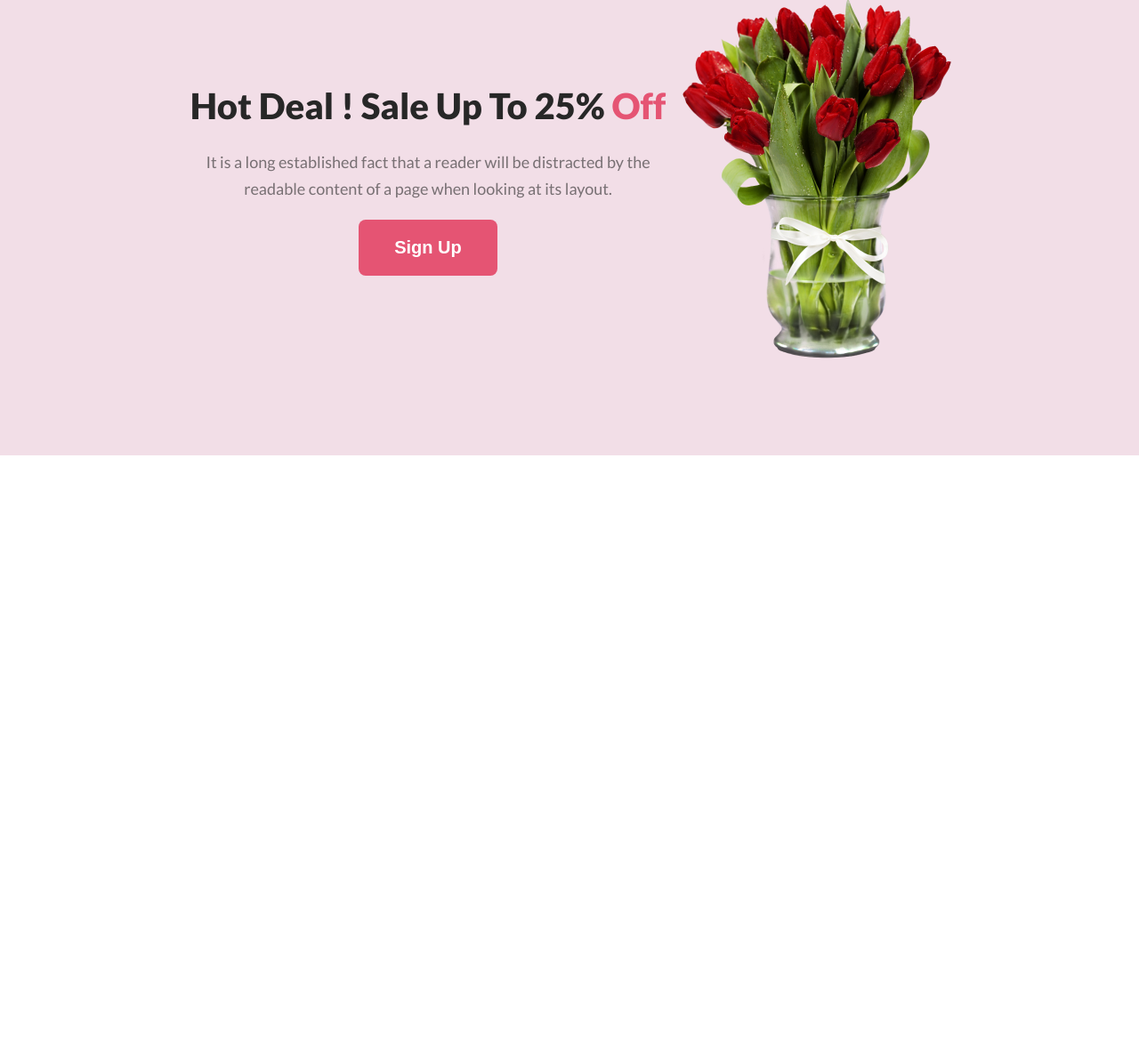
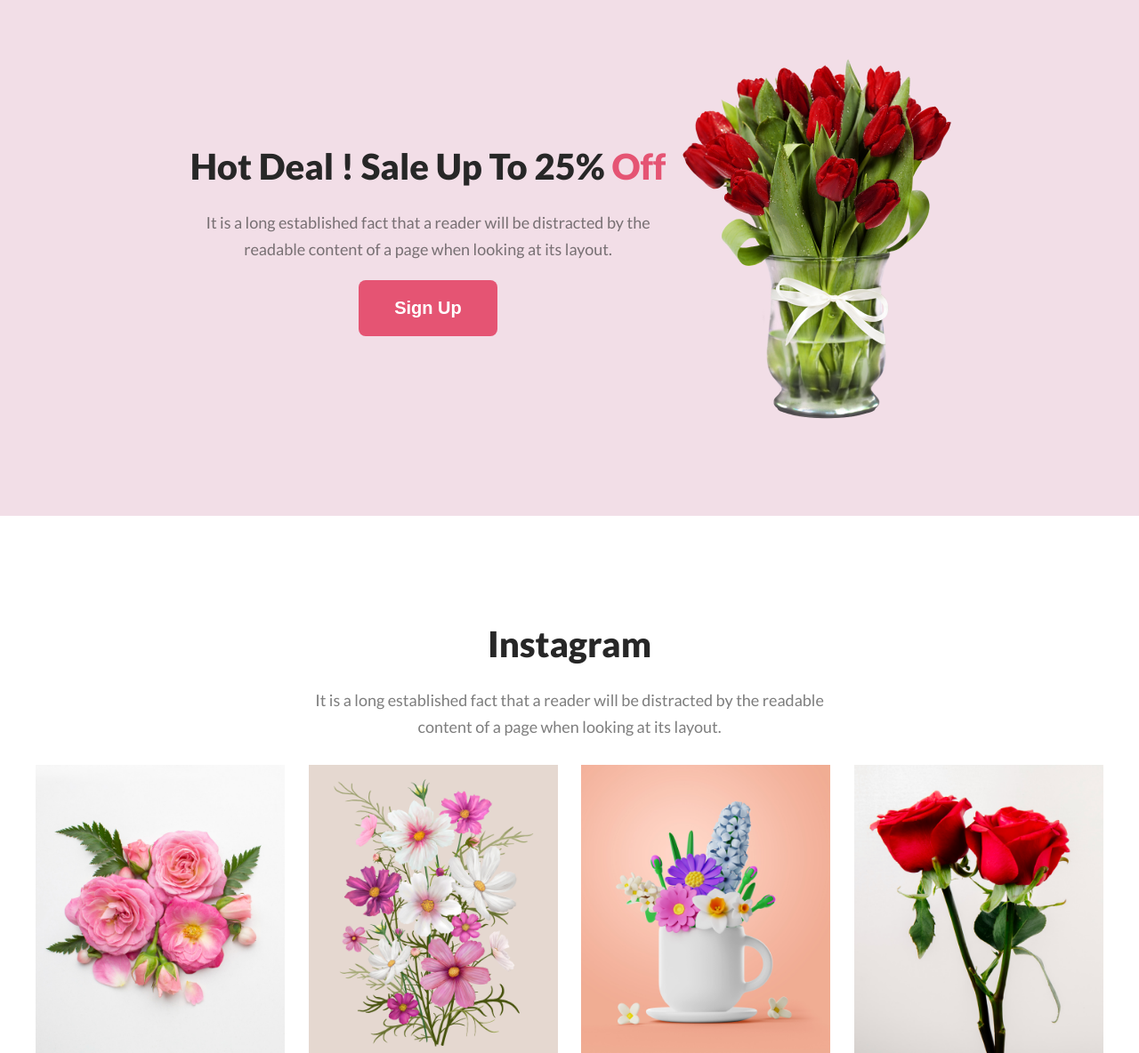
Before and after one commit to Naim-Ahmad/flower-shop, a plain HTML site: page index.html in a window 1280 px wide. Shown: the part 2134-3318 px from the top of the page at 89% size. Before the commit the page ends 2646 px from the top, so only its background shows below. Drawn offline with Linux system fonts and the light colour scheme.

Commit message:
added instagram section

```diff
--- a/index.html
+++ b/index.html
@@ -65,6 +65,7 @@
                 </div>
             </div>
         </section>
+        <!-- HOT deal section -->
         <section class="hot-deal bg-pink">
             <div class="hot-deal-container">
                 <div class="hot-deal-content">
@@ -78,6 +79,18 @@
                 <img src="images/pngwing 8.png" class="hot-deal-img">
             </div>
         </section>
+        <!-- instagram section -->
+        <section class="instagram-sec section-center">
+            <h2 class="title-2">Instagram</h2>
+            <p class="description">It is a long established fact that a reader will be distracted by the readable content of a page when looking at its
+            layout.</p>
+            <div class="instagram-img-container flex-between">
+                <img src="images/instagram-01.png" alt="instagram image" class="instagram-img">
+                <img src="images/instagram-02.png" alt="instagram image" class="instagram-img">
+                <img src="images/instagram-03.png" alt="instagram image" class="instagram-img">
+                <img src="images/instagram-04.png" alt="instagram image" class="instagram-img">
+            </div>
+        </section>
     </main>
 </body>
 </html>
--- a/style.css
+++ b/style.css
@@ -58,12 +58,10 @@ header {
 }
 .header-flower {
   width: 519px;
-  /* height: 650px; */
 }
 .header-img {
   width: 100%;
   height: 100%;
-  /* margin-right: -114px; */
   margin-bottom: -60px;
 }
 .header-content {
@@ -130,9 +128,12 @@ header {
   margin-top: 128px;
   text-align: center;
   background: #f4f4f4;
-  padding: 80px 150px;
+  padding: 50px 150px;
 }
 /* HOT deal section */
+.hot-deal {
+  margin-top: 128px;
+}
 .hot-deal-container {
   display: flex;
   justify-content: space-around;
@@ -143,3 +144,19 @@ header {
   max-width: 594px;
   text-align: center;
 }
+/* instagram section */
+.instagram-sec {
+  margin-top: 120px;
+}
+.instagram-img-container {
+  flex-wrap: wrap;
+}
+.instagram-img {
+  max-width: 280px;
+}
+.instagram-sec .description {
+  max-width: 576px;
+  text-align: center;
+  margin: auto;
+  margin-bottom: 28px;
+}
```
